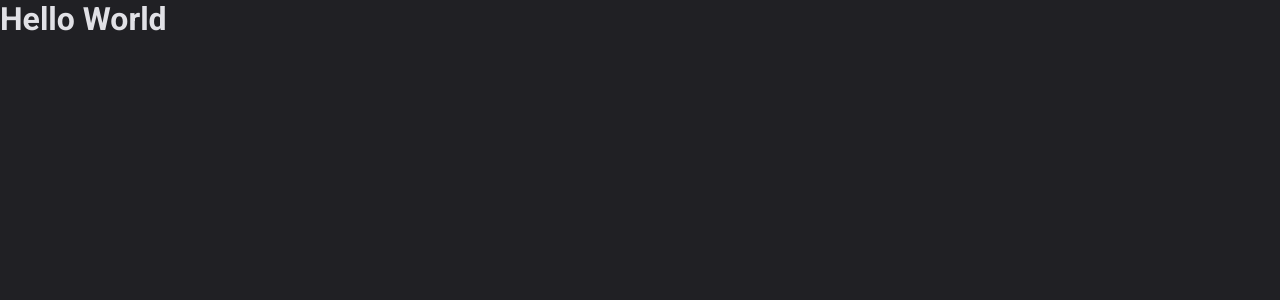
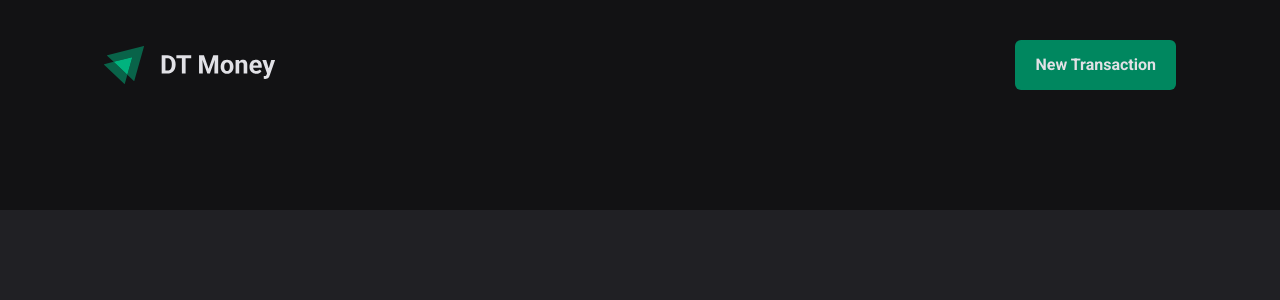
Before and after one commit to LuizPelegrini/expenses-tracker, a React (Vite) app: page / in a window 1280 px wide. Shown: the top 300 px of the page. Built offline with nearby package versions, Linux system fonts and the light colour scheme.

Commit message:
add: Create Header component

```diff
--- a/src/App.tsx
+++ b/src/App.tsx
@@ -2,11 +2,12 @@
 import { ThemeProvider } from 'styled-components';
 
 import { defaultTheme } from './styles/themes/default';
+import { Transactions } from './pages/Transactions';
 
 export function App() {
   return (
     <ThemeProvider theme={defaultTheme}>
-      <h1>Hello World</h1>
+      <Transactions />
       <GlobalStyle />
     </ThemeProvider>
   )
--- /dev/null
+++ b/src/components/Header/index.tsx
@@ -0,0 +1,15 @@
+import { Container, Content, NewTransactionButton } from "./styles";
+
+import logoImg from '../../assets/logo.svg';
+
+export function Header () {
+
+  return (
+    <Container>
+      <Content>
+        <img src={logoImg} alt="" />
+        <NewTransactionButton>New Transaction</NewTransactionButton>
+      </Content>
+    </Container>
+  );
+}
--- /dev/null
+++ b/src/components/Header/styles.ts
@@ -0,0 +1,30 @@
+import styled from "styled-components";
+
+export const Container = styled.header`
+  background-color: ${props => props.theme["gray-900"]};
+  padding: 2.5rem 0 7.5rem;
+`;
+
+export const Content = styled.div`
+  width: 100%;
+  max-width: 1120px;
+  margin: 0 auto;
+  padding: 0 1.5rem;
+  display: flex;
+  justify-content: space-between;
+  align-items: center;
+`;
+
+export const NewTransactionButton = styled.button`
+  padding: 0.75rem 1.25rem;
+  background-color: ${props => props.theme["green-500"]};
+  color: ${props => props.theme["gray-100"]};
+  border-radius: 6px;
+  line-height: 1.6;
+  font-weight: 700;
+  transition: background-color 0.15s;
+
+  &:hover {
+    background-color: ${props => props.theme["green-300"]};
+  }
+`;
--- /dev/null
+++ b/src/pages/Transactions/index.tsx
@@ -0,0 +1,9 @@
+import { Header } from "../../components/Header";
+
+export function Transactions () {
+  return (
+    <>
+      <Header />
+    </>
+  )
+}
--- a/src/styles/global.ts
+++ b/src/styles/global.ts
@@ -26,4 +26,9 @@
     font-size: 1rem;
     font-weight: 400;
   }
+
+  button {
+    border: 0;
+    cursor: pointer;
+  }
 `;
```
Also changed, not shown: src/assets/logo.svg (added), src/pages/Transactions/styles.ts (added).
